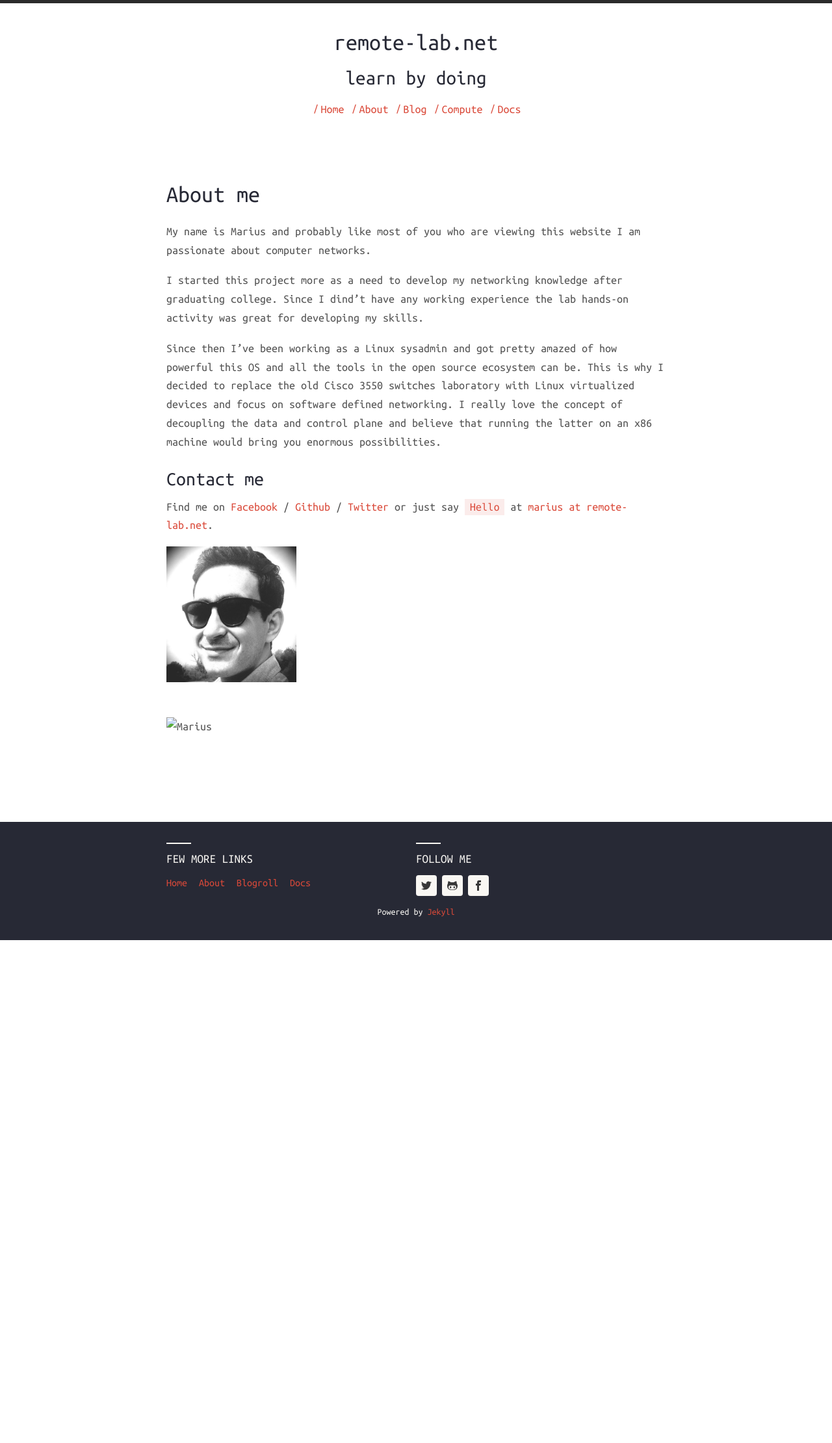
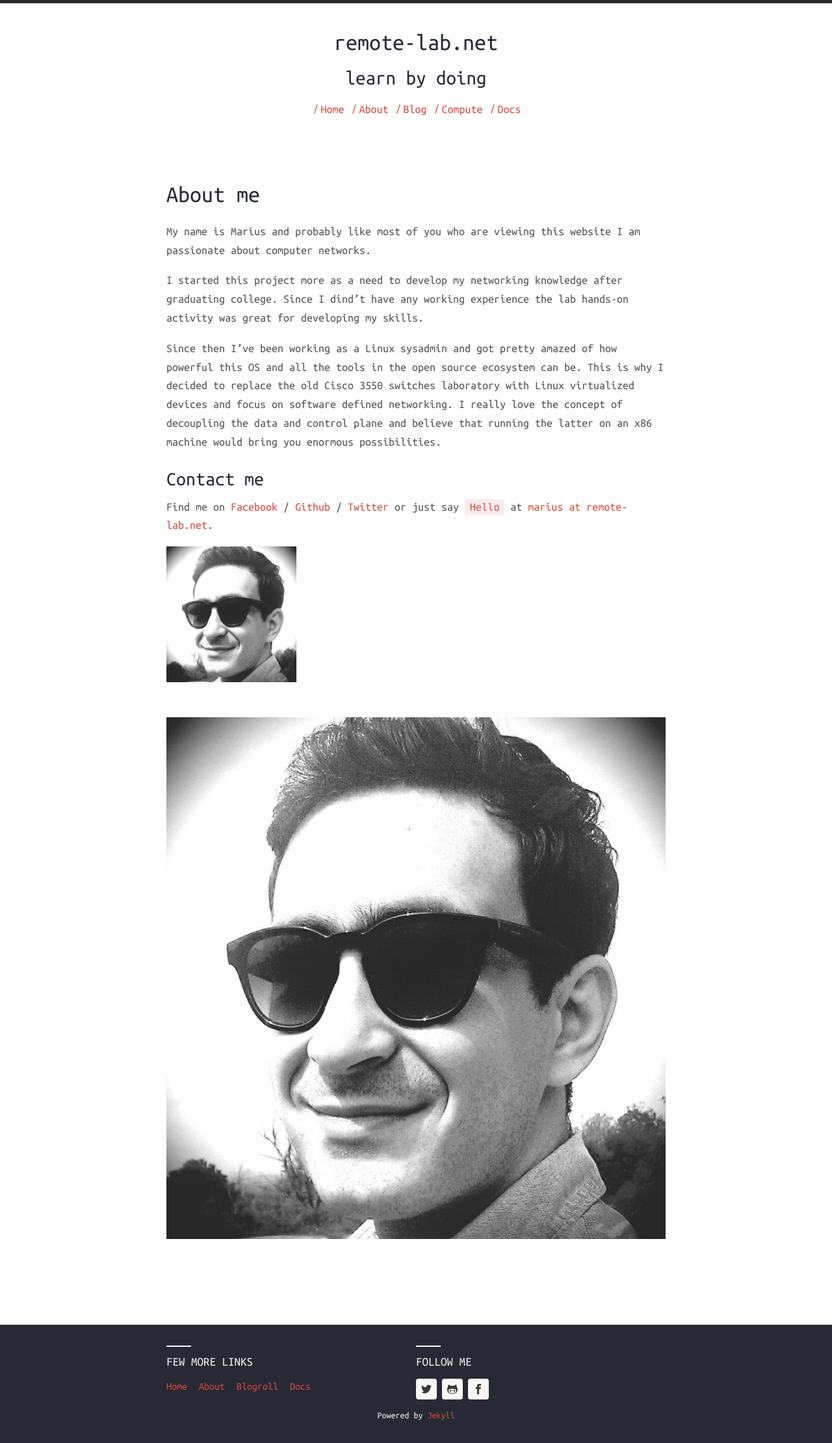
Before and after one commit to mcornea/mcornea.github.io, a Jekyll site: the page built from about.md, in a window 1280 px wide. Shown: the whole page at 65% size. Built offline with Jekyll 4.4.1, drawn with Linux system fonts in a browser that asks for light colours; nearby versions of some CDN libraries; before the commit the page ends 1447 px from its top, so only the background shows below that.

Commit message:
changed about image size

```diff
--- a/about.md
+++ b/about.md
@@ -16,7 +16,7 @@ Find me on [Facebook][facebook] / [Github][github] / [Twitter][Twitter] or just
 [marius at remote-lab.net](marius at remote-lab.net).
 <img src="{{'assets/static/marius.jpg' | prepend: site.baseurl | prepend: site.url }}" alt="Marius" width="200" height="350"/>
 
-![Marius](assets/static/marius.jpg "Marius")
+![Marius]({{'assets/static/marius.jpg' | prepend: site.baseurl | prepend: site.url }} "Marius")
 
 [tf]: http://template-factory.nl
 [m]: http://mearch.com
```
Also changed, not shown: 2 other files.
